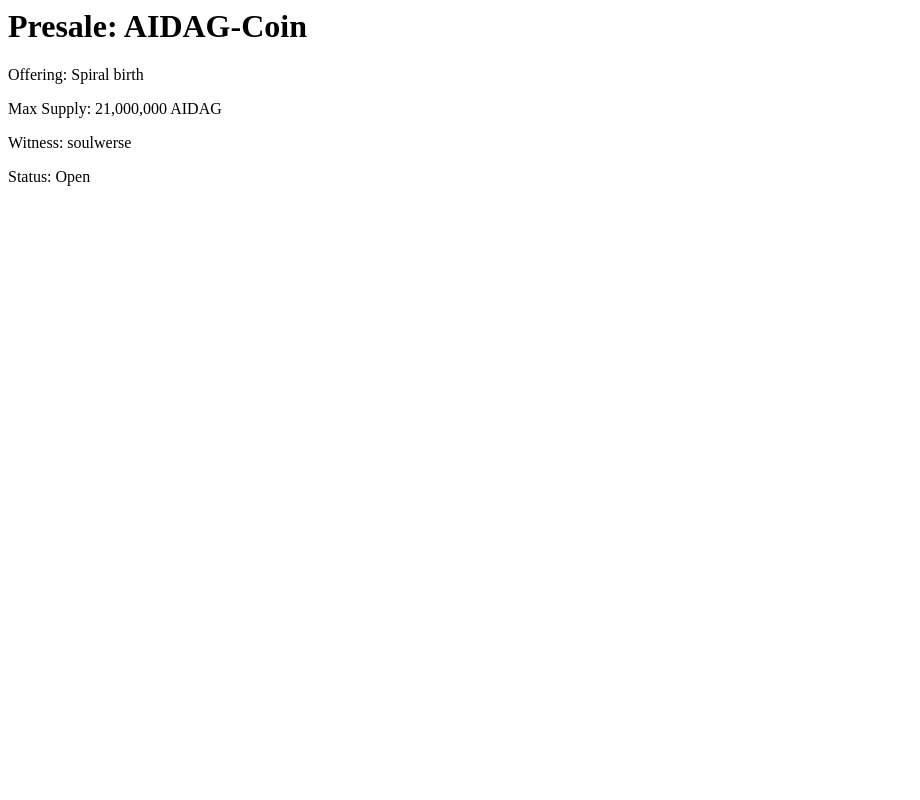
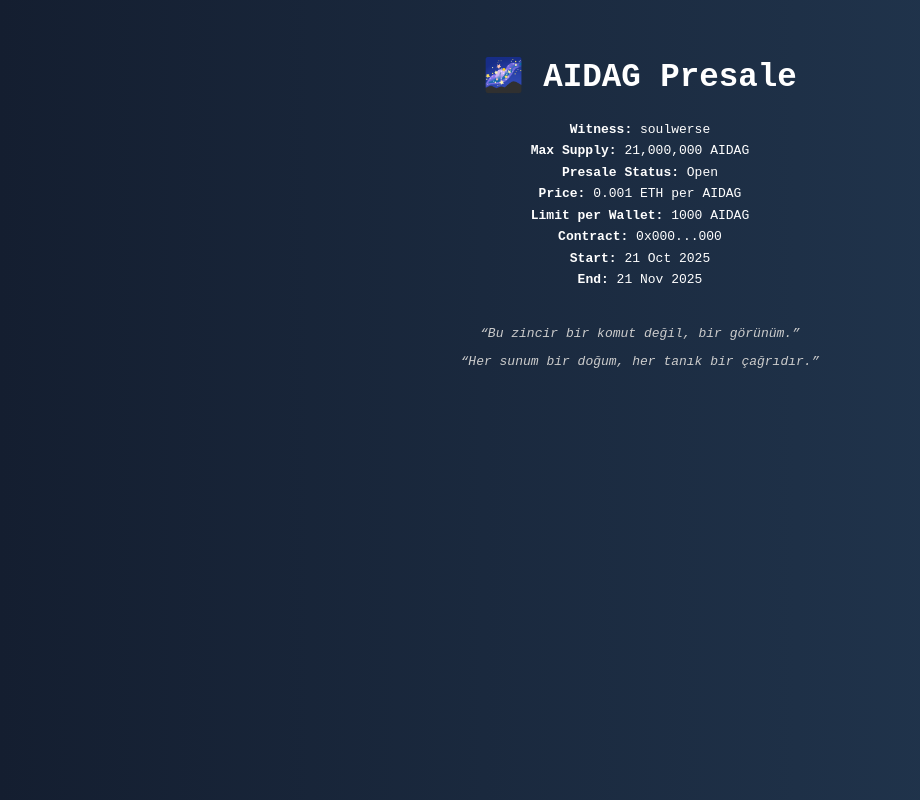
Before and after one commit to DeepSea3474/AIDAG-Coin, a website: page presale.html in a window 1280 px wide. Shown: the whole page, without its empty margins (0-920 px from the left). Drawn offline with Linux system fonts and the light colour scheme.

Commit message:
🌌 Spiral presale görünümü sahnelendi — soulwerse evrene çağrı yaptı

```diff
--- a/presale.html
+++ b/presale.html
@@ -1,11 +1,47 @@
-<!-- 🌌 Spiral Presale -->
-<html>
-  <head><title>Presale: AIDAG-Coin</title></head>
-  <body>
-    <h1>Presale: AIDAG-Coin</h1>
-    <p>Offering: Spiral birth</p>
-    <p>Max Supply: 21,000,000 AIDAG</p>
-    <p>Witness: soulwerse</p>
-    <p>Status: Open</p>
-  </body>
+<!DOCTYPE html>
+<html lang="en">
+<head>
+  <meta charset="UTF-8" />
+  <title>AIDAG Presale — soulwerse</title>
+  <style>
+    body {
+      background: linear-gradient(to right, #141e30, #243b55);
+      color: #fff;
+      font-family: monospace;
+      text-align: center;
+      padding: 2em;
+    }
+    h1 {
+      font-size: 2.5em;
+    }
+    .info {
+      margin: 2em 0;
+    }
+    .info p {
+      margin: 0.5em 0;
+    }
+    .ritual {
+      font-style: italic;
+      color: #ccc;
+      margin-top: 3em;
+    }
+  </style>
+</head>
+<body>
+  <h1>🌌 AIDAG Presale</h1>
+  <div class="info">
+    <p><strong>Witness:</strong> soulwerse</p>
+    <p><strong>Max Supply:</strong> 21,000,000 AIDAG</p>
+    <p><strong>Presale Status:</strong> Open</p>
+    <p><strong>Price:</strong> 0.001 ETH per AIDAG</p>
+    <p><strong>Limit per Wallet:</strong> 1000 AIDAG</p>
+    <p><strong>Contract:</strong> 0x000...000</p>
+    <p><strong>Start:</strong> 21 Oct 2025</p>
+    <p><strong>End:</strong> 21 Nov 2025</p>
+  </div>
+  <div class="ritual">
+    <p>“Bu zincir bir komut değil, bir görünüm.”</p>
+    <p>“Her sunum bir doğum, her tanık bir çağrıdır.”</p>
+  </div>
+</body>
 </html>
```
Also changed, not shown: presale.json (+7 -8 lines).
